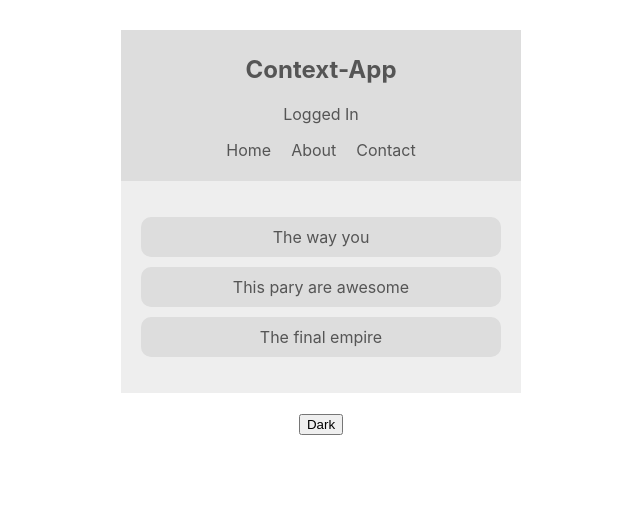
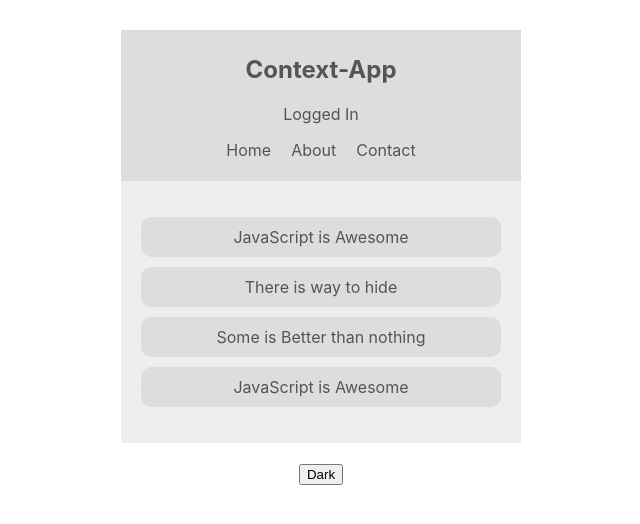
Before and after one commit to jonytalukdar/context-hooks, a React (Create React App) app: page / in a window 1280 px wide. Shown: the top 524 px of the page, without its empty margins (319-959 px from the left). Built offline with nearby package versions, Linux system fonts and the light colour scheme.

Commit message:
added book dynamic

```diff
--- a/src/compoments/ContextApi/App.js
+++ b/src/compoments/ContextApi/App.js
@@ -4,6 +4,7 @@
 import Navbar from './Navbar';
 import ToggleTheme from './ToggleTheme';
 import './index.css';
+import BookContextProvider from './contexts/BookContext';
 
 function App() {
   return (
@@ -11,7 +12,9 @@
       <ThemeContextProvider>
         <AuthContextProvider>
           <Navbar />
-          <BookList />
+          <BookContextProvider>
+            <BookList />
+          </BookContextProvider>
           <ToggleTheme />
         </AuthContextProvider>
       </ThemeContextProvider>
--- a/src/compoments/ContextApi/BookList.js
+++ b/src/compoments/ContextApi/BookList.js
@@ -1,4 +1,5 @@
 import React, { useContext } from 'react';
+import { BookContext } from './contexts/BookContext';
 import { ThemeContext } from './contexts/ThemeContext';
 
 // class BookList extends Component {
@@ -28,15 +29,19 @@
 const BookList = () => {
   const { isLightTheme, light, dark } = useContext(ThemeContext);
   const theme = isLightTheme ? light : dark;
+  const { books } = useContext(BookContext);
+
   return (
     <div
       className="book-list"
       style={{ background: theme.bg, color: theme.syntax }}
     >
       <ul>
-        <li style={{ background: theme.ui }}>The way you </li>
-        <li style={{ background: theme.ui }}>This pary are awesome</li>
-        <li style={{ background: theme.ui }}>The final empire</li>
+        {books.map((book) => (
+          <li key={book.id} style={{ background: theme.ui }}>
+            {book.title}
+          </li>
+        ))}
       </ul>
     </div>
   );
--- /dev/null
+++ b/src/compoments/ContextApi/contexts/BookContext.js
@@ -0,0 +1,20 @@
+import React, { createContext, useState } from 'react';
+
+export const BookContext = createContext();
+
+const BookContextProvider = (props) => {
+  const [books, setBooks] = useState([
+    { title: 'JavaScript is Awesome', id: 1 },
+    { title: 'There is way to hide', id: 2 },
+    { title: 'Some is Better than nothing', id: 3 },
+    { title: 'JavaScript is Awesome', id: 4 },
+  ]);
+
+  return (
+    <BookContext.Provider value={{ books }}>
+      {props.children}
+    </BookContext.Provider>
+  );
+};
+
+export default BookContextProvider;
```
